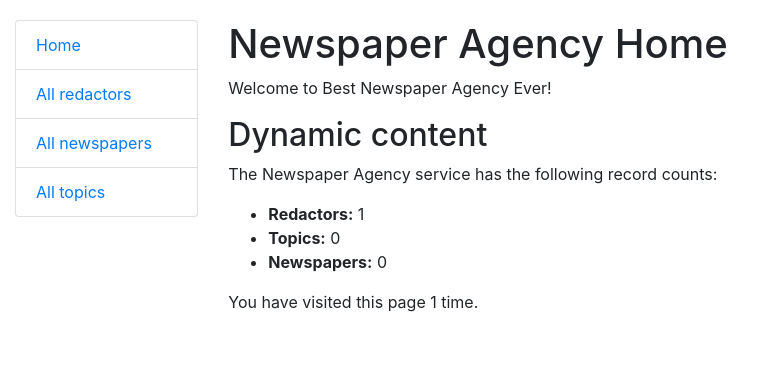
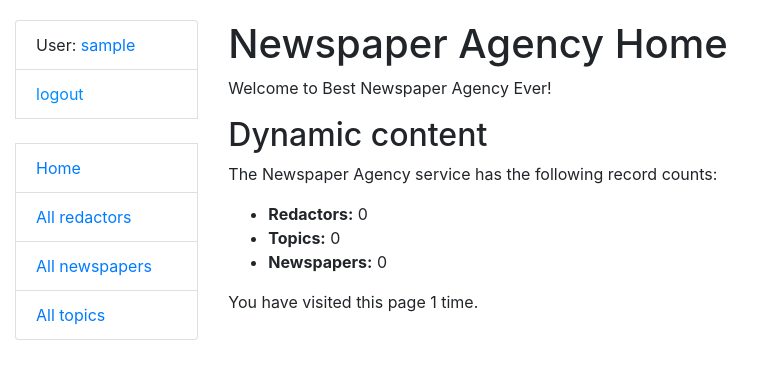
Before and after one commit to motivated2/newspaper-agency, a Django app: page / in a window 1280 px wide. Shown: the top 379 px of the page, without its empty margins (0-774 px from the left). Run offline with Django 5.2, Linux system fonts and the light colour scheme; the visitor is signed in with stand-in values (Sample User, id 1); data comes from the database, SQL or seed files in the repository; data that the repository does not hold is empty.

Commit message:
implemented user authentication

```diff
--- a/newspaper/views.py
+++ b/newspaper/views.py
@@ -5,7 +5,6 @@ from django.views.generic import ListView
 from newspaper.models import Redactor, Topic, Newspaper
 
 
-@login_required
 def index(request):
     """View function for the home page of the site."""
 
--- a/newspaper_agency/urls.py
+++ b/newspaper_agency/urls.py
@@ -3,5 +3,6 @@ from django.urls import path, include
 
 urlpatterns = [
     path('admin/', admin.site.urls),
-    path('', include('newspaper.urls', namespace='newspaper'))
+    path('', include('newspaper.urls', namespace='newspaper')),
+    path("accounts/", include("django.contrib.auth.urls")),
 ]
--- a/static/css/styles.css
+++ b/static/css/styles.css
@@ -1,3 +1,17 @@
 body {
     margin-top: 20px;
 }
+
+.link-button {
+  background: none;
+  border: none;
+  padding: 0;
+  font: inherit;
+  color: #008cff;
+  text-decoration: none;
+  cursor: pointer;
+}
+
+.link-button:hover {
+  text-decoration: underline;
+}
--- a/templates/includes/sidebar.html
+++ b/templates/includes/sidebar.html
@@ -1,4 +1,18 @@
 <ul class="sidebar-nav list-group">
+  {% if user.is_authenticated %}
+    <li class="list-group-item">User: <a href="{{ user.get_absolute_url }}">{{ user.get_username }}</a></li>
+    <li class="list-group-item">
+      <form method="post" action="{% url 'logout' %}">
+        {% csrf_token %}
+        <button class="link-button" type="submit">logout</button>
+      </form>
+    </li>
+  {% else %}
+    <li class="list-group-item"><a href="{% url 'login' %}?next={{ request.path }}">Login</a></li>
+  {% endif %}
+
+  <br>
+
   <li class="list-group-item"><a href="{% url 'newspaper:index' %}">Home</a></li>
   <li class="list-group-item"><a href="{% url 'newspaper:redactors' %}">All redactors</a></li>
   <li class="list-group-item"><a href="{% url 'newspaper:newspapers' %}">All newspapers</a></li>
```
Also changed, not shown: newspaper_agency/settings.py (+7 -8 lines), templates/registration/logged_out.html (added, +7 -0 lines), templates/registration/login.html (added, +24 -0 lines).
